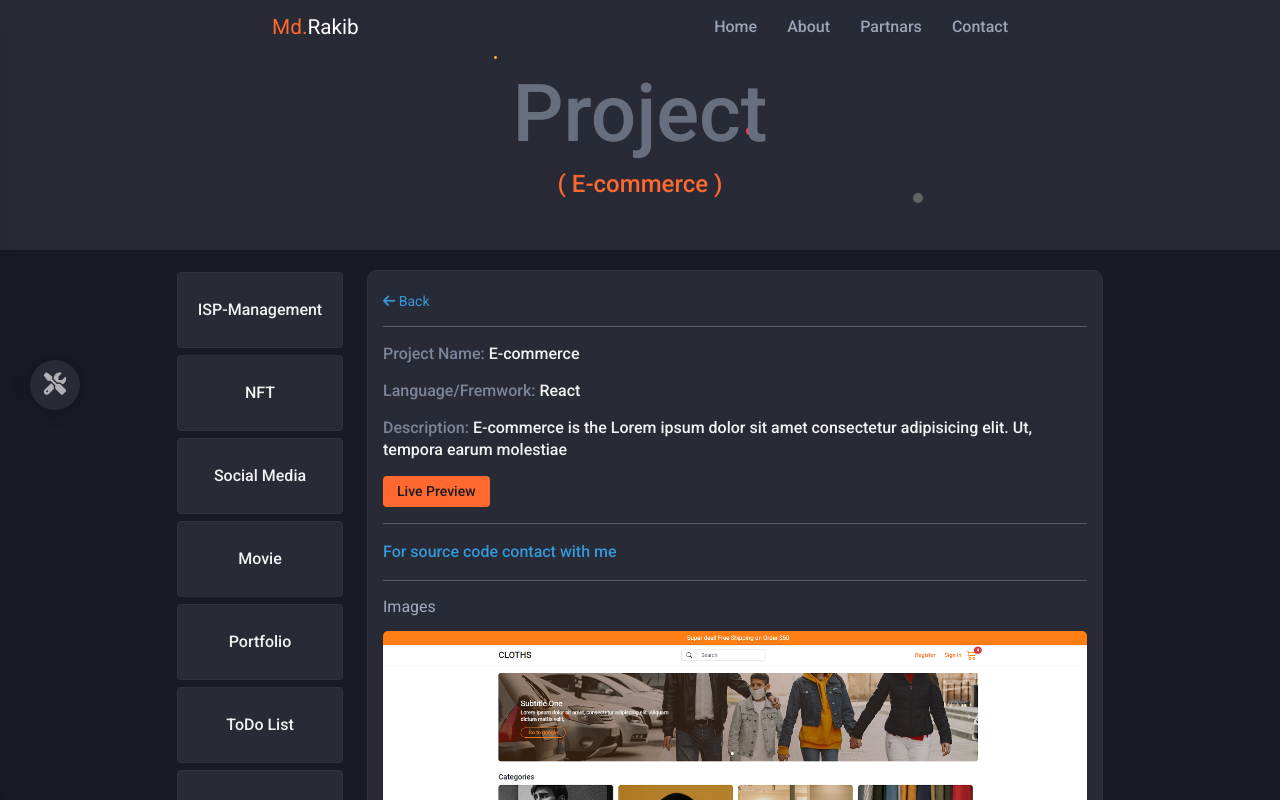
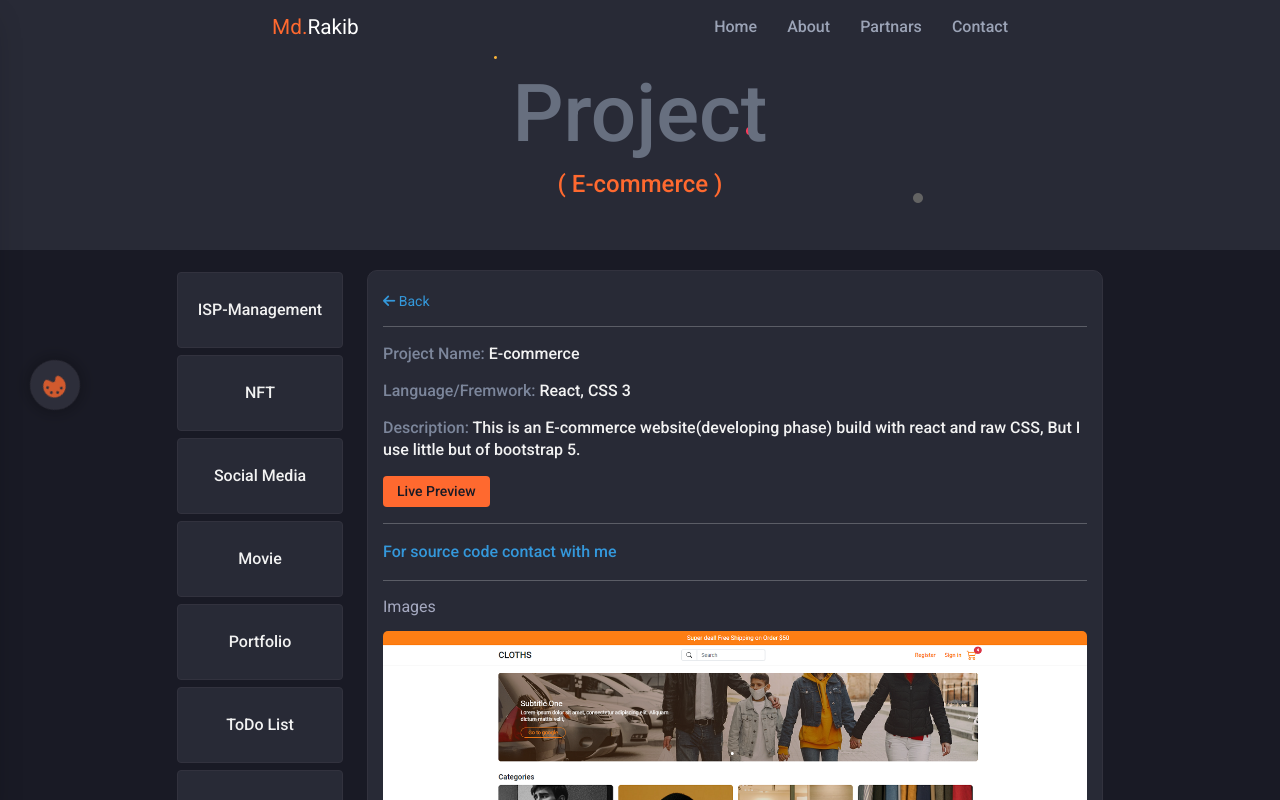
Before and after one commit to mohammedrakib944/Portfolio_React_Vite, a React (Vite) app: page /project/ecommerce in a window 1280 px wide. Shown: the top 800 px of the page. Built offline with nearby package versions, Linux system fonts and the light colour scheme.

Commit message:
tuktak edit done

```diff
--- a/src/components/nav/Nav.jsx
+++ b/src/components/nav/Nav.jsx
@@ -25,7 +25,8 @@ export default function Nav() {
       <div className="navSection">
         <div className="settingsSilder">
           <button onClick={() => setToggleSetting("showSetting")}>
-            <i class="fa-solid fa-screwdriver-wrench"></i>
+          <i class="fa-solid fa-palette"></i>
+          {/* <i class="fa-solid fa-brush"></i> */}
           </button>
         </div>
 
--- a/src/components/nav/nav.css
+++ b/src/components/nav/nav.css
@@ -63,8 +63,9 @@
   background: none;
   width: 80px;
   text-align: right;
-  opacity: 0.7;
+  opacity: 0.8;
   transition: 0.3s;
+
 }
 .settingsSilder:hover {
   opacity: 1;
@@ -76,18 +77,19 @@
   height: 50px;
   box-shadow: 0px 0px 19px rgba(0, 0, 0, 0.486);
   background: var(--secondaryColor);
-  color: var(--text);
+  color: var(--primaryColor);
   font-size: 1.4rem;
   border: none;
+  animation: Rotate 10s linear infinite;
 }
 .settingsSilder button:hover {
-  /* animation: gearRotate 5s linear infinite; */
+  animation:none;
 }
-@keyframes gearRotate {
-  0% {
+@keyframes Rotate {
+  0%{
     transform: rotate(0deg);
   }
-  100% {
+  100%{
     transform: rotate(360deg);
   }
 }
--- a/src/pages/Home/Home.jsx
+++ b/src/pages/Home/Home.jsx
@@ -15,7 +15,9 @@ export default function Home() {
           <h5>I'm Rakib</h5>
           <h1>WEB DEVELOPER</h1>
           <p>expert on MERN stack</p>
+          <Link to="/contact">
           <button className="custom-btn">CONTACT</button>
+          </Link>
         </div>
       </Parallax>
       <div className="container">
--- a/src/pages/about/About.jsx
+++ b/src/pages/about/About.jsx
@@ -49,20 +49,19 @@ export default function About() {
                 </p>
                 <h5>SOCIAL ACCOUNTS</h5>
                 <div className="socialLinks">
-                  <Link to="#" className="scIconfiverr">
+                  <a href="https://www.fiverr.com/share/1V3dBr" target="_blank" className="scIconfiverr">
                     Fiverr
-                  </Link>
-                  <Link to="#">Freelancer.com</Link>
-                  <Link to="#">Codeforces</Link>
-                  <Link to="#">Codechef</Link>
-                  <Link to="#" className="scIconYoutube">
+                  </a>
+                  <a href="https://www.freelancer.com/u/rakibuzzamanpro3" target="_blank">Freelancer.com</a>
+                  <a href="https://codeforces.com/profile/MohammedRakib" target="_blank">Codeforces</a>
+                  <a href="https://www.youtube.com/channel/UCgjIzFwnjt1vXEg-_BDN8fw" target="_blank" className="scIconYoutube">
                     Youtube
-                  </Link>
-                  <Link to="#">Github</Link>
-                  <Link to="#">Facebook</Link>
-                  <Link to="#" className="LinkdInBg">
+                  </a>
+                  <a href="https://github.com/mohammedrakib944" target="_blank" className="gitHub">Github</a>
+                  <a href="https://web.facebook.com/md.rakib.38" target="_blank">Facebook</a>
+                  <a href="https://www.linkedin.com/in/mohammed-rakib-246a701b2/" target="_blank" className="LinkdInBg">
                     Linkdin
-                  </Link>
+                  </a>
                 </div>
                 <h5 className="mt-4">ACHIVEMENT</h5>
                 <p>
--- a/src/pages/about/about.css
+++ b/src/pages/about/about.css
@@ -43,14 +43,17 @@
   transition: 0.3s;
 }
 .socialLinks a:hover {
-  box-shadow: 0px 4px 10px rgba(0, 0, 0, 0.4);
+  box-shadow: 0px 0px 10px var(--primaryColor);
 }
 .scIconfiverr {
   background: #09bc66 !important;
 }
 .scIconYoutube {
   background: rgb(231, 3, 3) !important;
-  grid-column: 2/-1;
+  grid-column: 1/-2;
+}
+.gitHub{
+  background: #666e76 !important;
 }
 .LinkdInBg {
   background: #0e76a8 !important;
--- a/src/pages/contact/contact.css
+++ b/src/pages/contact/contact.css
@@ -28,7 +28,7 @@
   padding: 10px;
   border-radius: 3px;
   color: var(--secondaryColor);
-  font-weight: 400;
+  font-weight: 500;
   transition: 0.3s;
   font-size: 14px;
 }
--- a/src/pages/project/Data.js
+++ b/src/pages/project/Data.js
@@ -13,10 +13,10 @@ import ecommerceImg from "../../assets/projectImg/ecommerce.png";
 export const projectData = [
   {
     params: "isp",
-    name: "ISP Management Update",
-    language: "React",
+    name: "ISP Management",
+    language: "React, CSS 3",
     description:
-      "Lorem ipsum dolor sit amet consectetur adipisicing elit. Ut, tempora earum molestiae",
+      "This is the project that I build for an company call -sunno software bd. This is all with react functional component",
     preview: "https://netfeebd.com/",
     img1: Dash1,
     img2: Dash2,
@@ -25,55 +25,55 @@ export const projectData = [
   },
   {
     params: "nft",
-    name: "NFT",
-    language: "React",
+    name: "NFT Home Page",
+    language: "React, CSS 3",
     description:
-      "NFT is the Lorem ipsum dolor sit amet consectetur adipisicing elit. Ut, tempora earum molestiae",
+      "A simple NFT site front page design for an US client",
     preview: "https://rakib-nft.netlify.app/",
     img1: NFT,
   },
   {
     params: "ecommerce",
     name: "E-commerce",
-    language: "React",
+    language: "React, CSS 3",
     description:
-      "E-commerce is the Lorem ipsum dolor sit amet consectetur adipisicing elit. Ut, tempora earum molestiae",
+      "This is an E-commerce website(developing phase) build with react and raw CSS, But I use little but of bootstrap 5.",
     preview: "https://rakib-e-commerce.netlify.app/",
     img1: ecommerceImg,
   },
   {
     params: "socialMedia",
     name: "Social Media",
-    language: "React",
+    language: "React, CSS 3",
     description:
-      "Facrbook is the Lorem ipsum dolor sit amet consectetur adipisicing elit. Ut, tempora earum molestiae",
+      "This was the first project that I build as fullstack developer. More like facebook. Though it is incomplete but in developinig phase",
     img1: media1,
     img1: media2,
   },
   {
     params: "movie",
     name: "Movie Review",
-    language: "React",
+    language: "React, Rest API, CSS 3",
     description:
-      "Movie Review is the Lorem ipsum dolor sit amet consectetur adipisicing elit. Ut, tempora earum molestiae",
+      "This is the App you can find all details of any movies. I was build this website for clear my REST API concept.",
     preview: "https://rakib-movie.netlify.app/",
     img1: Movie,
   },
   {
     params: "portfolio",
-    name: "Old Portfolio",
-    language: "React",
+    name: "Portfolio",
+    language: "HTML 5, CSS 3",
     description:
-      "Portfolio is the Lorem ipsum dolor sit amet consectetur adipisicing elit. Ut, tempora earum molestiae",
+      "This is the website that I was build for a Client",
     preview: "https://dorac.app/",
     img1: portfolio,
   },
   {
     params: "todo",
-    name: "ToDO List",
-    language: "Javascript",
+    name: "To-Do List",
+    language: "HTML 5, CSS 3, Vanilla Javascript",
     description:
-      "Todo List is the Lorem ipsum dolor sit amet consectetur adipisicing elit. Ut, tempora earum molestiae",
+      "This is very first app I was build for clearing my javascript concept also ES6",
     preview: "https://rakibskills.me/todo-list/",
     img1: todoList,
   },
```
